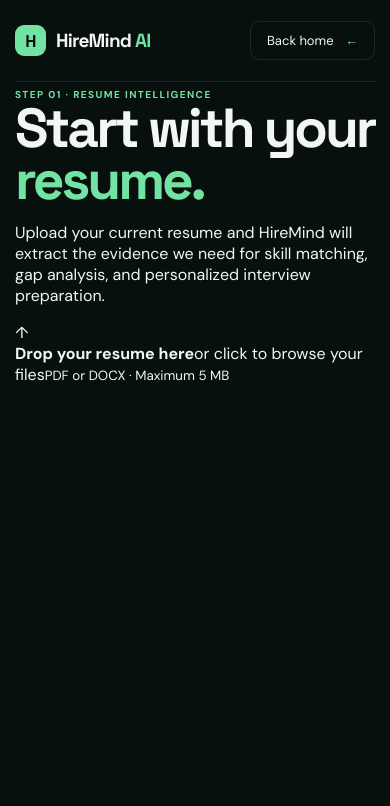
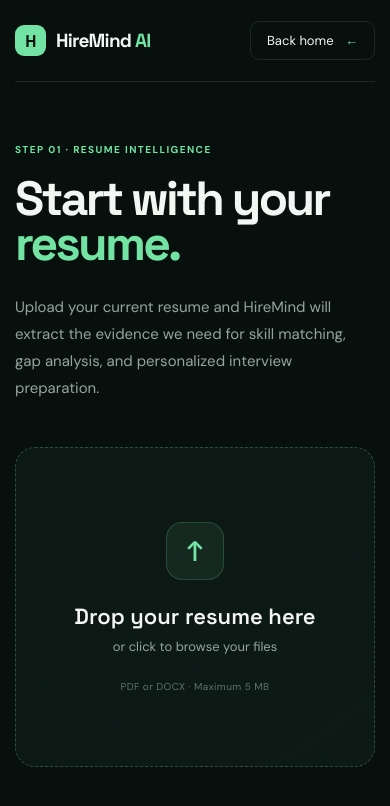
Before and after one commit to Karanaldo-07/hiremind-ai, a Next.js app in the folder frontend/: page /analyze in a window 390 px wide. Shown: the top 806 px of the page. Built offline with nearby package versions, Linux system fonts and the light colour scheme.

Commit message:
feat: style resume analysis workspace

```diff
--- a/frontend/app/globals.css
+++ b/frontend/app/globals.css
@@ -14,33 +14,17 @@
 
 * { box-sizing: border-box; }
 html { scroll-behavior: smooth; }
-body {
-  margin: 0;
-  background: var(--bg);
-  color: var(--text);
-  font-family: 'DM Sans', sans-serif;
-}
+body { margin: 0; background: var(--bg); color: var(--text); font-family: 'DM Sans', sans-serif; }
 a { color: inherit; text-decoration: none; }
 .shell { width: min(1180px, calc(100% - 48px)); margin: 0 auto; }
-
-.nav {
-  height: 82px;
-  display: flex;
-  align-items: center;
-  justify-content: space-between;
-  border-bottom: 1px solid var(--line);
-}
+.nav { height: 82px; display: flex; align-items: center; justify-content: space-between; border-bottom: 1px solid var(--line); }
 .brand { display: inline-flex; align-items: center; gap: 10px; font: 700 19px 'Space Grotesk', sans-serif; letter-spacing: -.04em; }
-.brand-mark {
-  width: 31px; height: 31px; border-radius: 9px; display: grid; place-items: center;
-  background: var(--accent); color: #06100a; font: 700 17px 'Space Grotesk', sans-serif;
-}
+.brand-mark { width: 31px; height: 31px; border-radius: 9px; display: grid; place-items: center; background: var(--accent); color: #06100a; font: 700 17px 'Space Grotesk', sans-serif; }
 .brand-accent { color: var(--accent); }
 .nav-links { display: flex; gap: 34px; color: #a9b8b0; font-size: 13px; }
 .nav-links a:hover { color: var(--text); }
 .nav-cta { padding: 10px 16px; border: 1px solid var(--line); border-radius: 9px; font-size: 13px; }
 .nav-cta span, .button span { color: var(--accent); margin-left: 8px; }
-
 .hero { min-height: 680px; display: grid; grid-template-columns: 1.02fr .98fr; gap: 70px; align-items: center; padding: 72px 0 100px; }
 .eyebrow, .section-kicker { color: var(--accent); text-transform: uppercase; letter-spacing: .14em; font-size: 10px; font-weight: 700; }
 .eyebrow { display: flex; align-items: center; gap: 9px; margin-bottom: 25px; }
@@ -61,7 +45,6 @@
 .api-online .api-dot { background: var(--accent); box-shadow: 0 0 8px var(--accent); }
 .api-offline { color: #a9856b; }
 .api-offline .api-dot { background: #a9856b; }
-
 .hero-visual { position: relative; min-height: 490px; display: grid; place-items: center; }
 .glow { position: absolute; border-radius: 50%; filter: blur(70px); opacity: .22; pointer-events: none; }
 .glow-one { width: 250px; height: 250px; background: #3ed47e; top: 40px; right: 30px; }
@@ -93,7 +76,6 @@
 .floating-card span { color: var(--accent); margin-right: 7px; }
 .floating-top { top: 63px; left: 0; }
 .floating-bottom { right: 0; bottom: 63px; }
-
 .how { padding: 70px 0 110px; border-top: 1px solid var(--line); }
 .section-heading h2 { margin-top: 16px; font-size: clamp(35px, 4vw, 53px); line-height: 1.04; }
 .feature-grid { display: grid; grid-template-columns: repeat(3, 1fr); margin-top: 60px; border-top: 1px solid var(--line); }
@@ -104,21 +86,47 @@
 .feature h3 { margin-top: 52px; font-size: 23px; letter-spacing: -.04em; }
 .feature p { color: var(--muted); max-width: 280px; font-size: 12px; line-height: 1.7; }
 .feature-arrow { position: absolute; right: 25px; top: 29px; color: var(--accent); font-size: 18px; }
-
 .bottom-cta { padding: 80px 0; display: grid; grid-template-columns: 1fr 1fr; gap: 80px; border-top: 1px solid var(--line); }
 .bottom-cta h2 { margin-top: 17px; font-size: clamp(38px, 4vw, 56px); line-height: 1; }
 .bottom-cta p { align-self: end; color: var(--muted); font-size: 14px; line-height: 1.8; max-width: 480px; }
 .footer { min-height: 100px; border-top: 1px solid var(--line); display: flex; align-items: center; justify-content: space-between; color: #5d6c64; font-size: 10px; }
 
+/* Resume analysis workspace */
+.analyze-page { min-height: 100vh; }
+.analyze-hero { min-height: calc(100vh - 82px); display: grid; grid-template-columns: .8fr 1.2fr; gap: 80px; align-items: center; padding: 70px 0 100px; }
+.analyze-copy h1 { margin-top: 18px; font-size: clamp(48px, 6vw, 76px); }
+.analyze-copy p { max-width: 510px; margin: 28px 0 0; color: var(--muted); line-height: 1.8; font-size: 15px; }
+.upload-shell { width: 100%; }
+.upload-zone { min-height: 360px; padding: 55px 35px; border: 1px dashed rgba(114, 227, 163, .28); border-radius: 20px; background: linear-gradient(145deg, rgba(13,25,21,.95), rgba(17,31,26,.65)); display: flex; flex-direction: column; align-items: center; justify-content: center; text-align: center; cursor: pointer; transition: border-color .2s, transform .2s, background .2s; }
+.upload-zone:hover, .upload-dragging { border-color: var(--accent); transform: translateY(-2px); background: rgba(18,35,28,.9); }
+.upload-selected { border-style: solid; }
+.upload-icon { width: 58px; height: 58px; display: grid; place-items: center; border-radius: 16px; border: 1px solid rgba(114,227,163,.2); background: rgba(114,227,163,.08); color: var(--accent); font: 500 28px 'Space Grotesk', sans-serif; margin-bottom: 22px; }
+.upload-zone strong { font: 600 22px 'Space Grotesk', sans-serif; word-break: break-word; max-width: 90%; }
+.upload-zone > span { margin-top: 8px; color: var(--muted); font-size: 13px; }
+.upload-zone small { margin-top: 25px; color: #61736a; font-size: 10px; letter-spacing: .04em; }
+.upload-button { width: 100%; margin-top: 14px; border: 0; cursor: pointer; }
+.upload-button:disabled { opacity: .55; cursor: wait; }
+.upload-message { margin: 13px 2px 0; font-size: 12px; }
+.upload-error { color: #d8a483; }
+.upload-success { color: var(--accent); }
+.upload-uploading { color: var(--accent-2); }
+.extraction-result { margin-top: 18px; padding: 22px; border: 1px solid rgba(114,227,163,.16); border-radius: 16px; background: rgba(13,25,21,.8); }
+.result-header { display: flex; justify-content: space-between; gap: 20px; align-items: flex-start; }
+.result-header strong { font: 600 17px 'Space Grotesk', sans-serif; }
+.result-check { color: var(--accent); font-size: 11px; white-space: nowrap; }
+.result-preview { max-height: 210px; overflow: auto; margin-top: 18px; padding: 16px; border-radius: 10px; background: #08120f; color: #9aacA3; font: 11px/1.65 ui-monospace, SFMono-Regular, Menlo, monospace; white-space: pre-wrap; }
+.extraction-result p { margin: 15px 0 0; color: #74867d; font-size: 11px; line-height: 1.6; }
+
 @media (max-width: 850px) {
   .nav-links { display: none; }
   .hero { grid-template-columns: 1fr; gap: 30px; padding-top: 55px; }
   .hero-visual { min-height: 450px; }
-  .feature-grid, .bottom-cta { grid-template-columns: 1fr; }
+  .feature-grid, .bottom-cta, .analyze-hero { grid-template-columns: 1fr; }
   .feature { border-right: 0; border-bottom: 1px solid var(--line); padding: 25px 0 !important; }
   .feature h3 { margin-top: 28px; }
   .bottom-cta { gap: 30px; }
   .footer { flex-wrap: wrap; gap: 15px; padding: 25px 0; }
+  .analyze-hero { gap: 45px; padding-top: 55px; }
 }
 
 @media (max-width: 520px) {
@@ -129,4 +137,5 @@
   .floating-bottom { right: -5px; bottom: 25px; }
   .dashboard-card { padding: 18px; }
   .trust-row { flex-wrap: wrap; }
+  .upload-zone { min-height: 320px; padding: 40px 20px; }
 }
```
